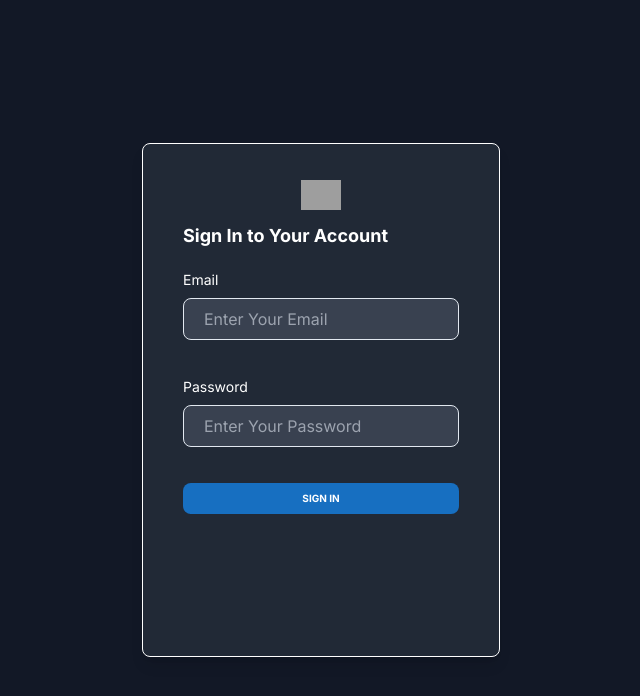
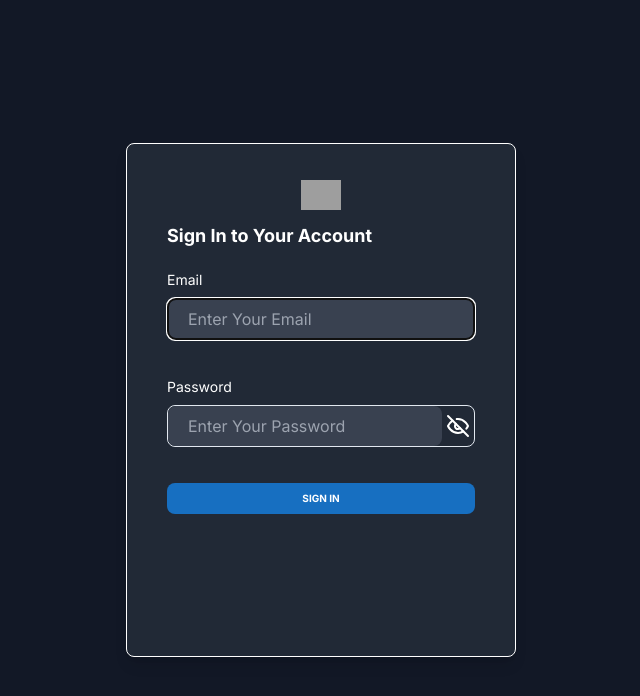
Before and after one commit to habuildserver/hb-corporate-app, a Next.js app: page / in a window 1280 px wide. Shown: the top 696 px of the page, without its empty margins (319-959 px from the left). Built offline with nearby package versions, Linux system fonts and the light colour scheme; grey boxes are pictures that could not be loaded.

Commit message:
task/HAB-1089: Added Show password feature for password input and cursor for username input

```diff
--- a/src/app/login/page.jsx
+++ b/src/app/login/page.jsx
@@ -1,10 +1,11 @@
 "use client";
 import { apiHelper } from "@/lib/apiClient";
 import { LoginApis } from "@/services/generalApis";
-import { useState } from "react";
+import { useState, useEffect, useRef } from "react";
 import toast from "react-hot-toast";
 import { useRouter } from "next/navigation";
 import Image from "next/image";
+import { EyeIcon, EyeOffIcon } from "lucide-react";
 const IMAGE_BASE_URL = process.env.IMAGE_BASE_URL;
 
 const Login = () => {
@@ -13,6 +14,7 @@ const Login = () => {
   const [corporateDetails, setCorporateDetails] = useState({});
   const [loading, setLoading] = useState(false);
   const router = useRouter();
+  const [showPassword, setshowpassword] = useState(true);
 
   const login = async () => {
     if (!email && !password) {
@@ -35,7 +37,6 @@ const Login = () => {
     let result = await apiHelper(LoginApis.LOGIN(), "POST", inputData);
 
     if (Object.keys(result.success).length != 0) {
-
       const companyData = JSON.stringify(result.success);
       localStorage.setItem("companyData", companyData);
       router.push("/dashboard");
@@ -46,6 +47,12 @@ const Login = () => {
     }
     setLoading(false);
   };
+
+  const emailInputRef = useRef(null);
+  useEffect(() => {
+    emailInputRef.current.focus();
+  }, []);
+
 
   return (
     <>
@@ -60,29 +67,39 @@ const Login = () => {
           />
           <p className="text-[18px] font-bold pb-5">Sign In to Your Account</p>
           <div className="flex flex-col gap-9">
-            <label>
+            <label className="">
               <p className="text-[14px] mb-2">Email</p>
               <input
+          ref={emailInputRef} // Assign the ref to the email input
+
                 type="email"
                 onChange={(e) => setEmail(e.target.value)}
                 required
                 placeholder="Enter Your Email"
-                className="px-5 py-2 border border-[#E2E8F0] rounded-lg bg-[#394150]"
+                className="px-5 py-2 border border-[#E2E8F0] rounded-lg bg-[#394150] w-full"
               />
             </label>
-            <label>
+            <label className="">
               <p className="text-[14px] mb-2">Password</p>
+              <div className="flex justify-center items-center border border-[#E2E8F0] rounded-lg">
                 <input
-                type="password"
+                  type={showPassword ? "password" : "text"}
                   onChange={(e) => setPassword(e.target.value)}
                   required
                   placeholder="Enter Your Password"
-                className="px-5 py-2 border border-[#E2E8F0] rounded-lg bg-[#394150]"
+                  className="px-5 py-2 bg-[#394150] rounded-lg w-full focus:outline-none"
                 />
+                <div onClick={() => setshowpassword(!showPassword)} className="cursor-pointer">
+                  {showPassword ? (
+                    <EyeOffIcon className="flex-shrink-0 mx-1" />
+                  ) : (
+                    <EyeIcon className="flex-shrink-0 mx-1" />
+                  )}
+                </div>
+              </div>
             </label>
             <div>
-
-              {loading?
+              {loading ? (
                 <>
                   <p className="bg-[#176FC1] p-2 text-center rounded-lg w-full text-white text-[10px] font-bold">
                     <div className="flex justify-center  items-center">
@@ -94,7 +111,8 @@ const Login = () => {
                       ></div>
                     </div>
                   </p>
-              </>:
+                </>
+              ) : (
                 <button
                   className="bg-[#176FC1] p-2 text-center rounded-lg w-full text-white text-[10px] font-bold"
                   onClick={() => {
@@ -102,7 +120,8 @@ const Login = () => {
                   }}
                 >
                   SIGN IN
-              </button>}
+                </button>
+              )}
             </div>
           </div>
         </div>
```
Lines whose indentation alone changed are shown as unchanged.
